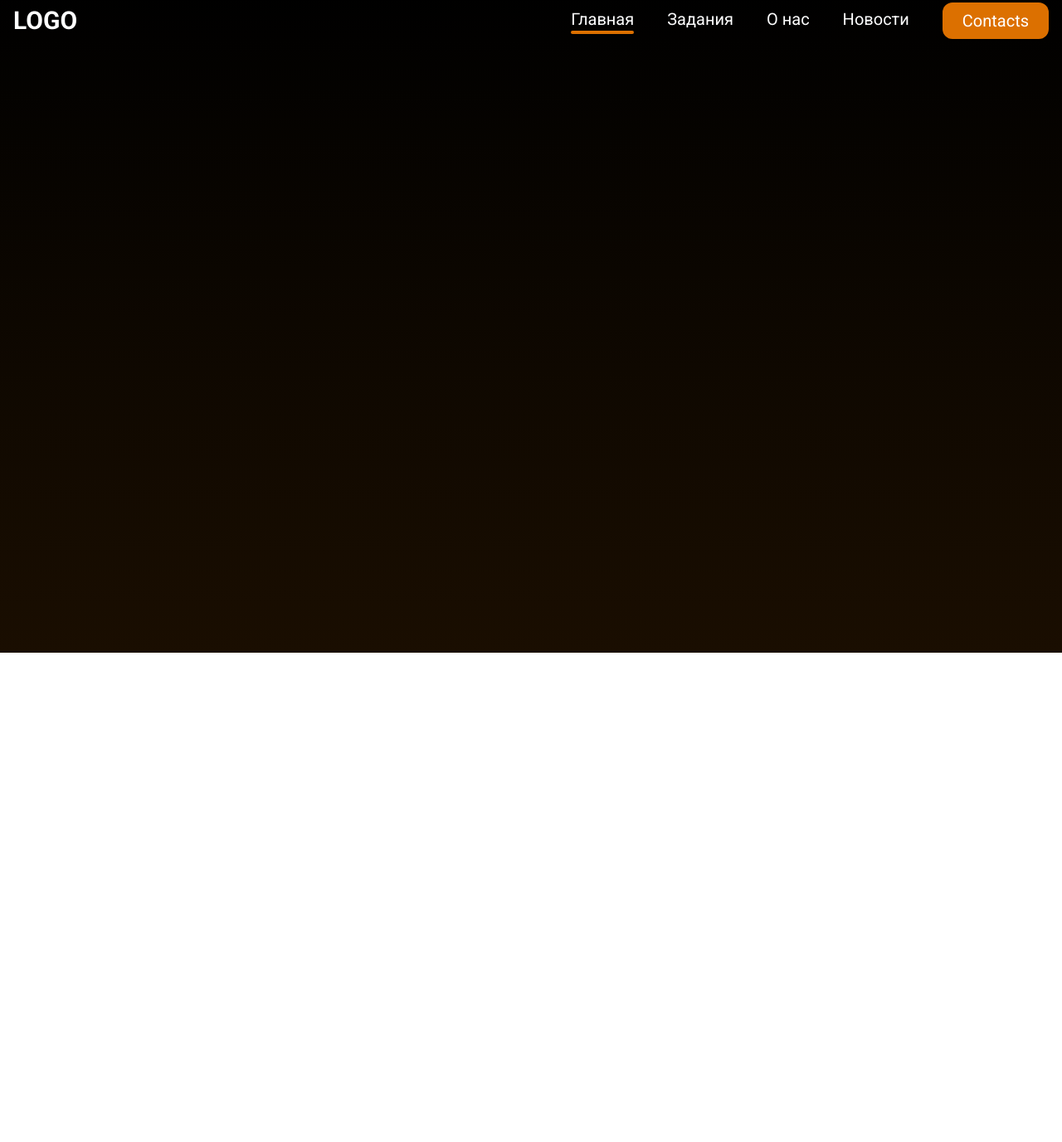
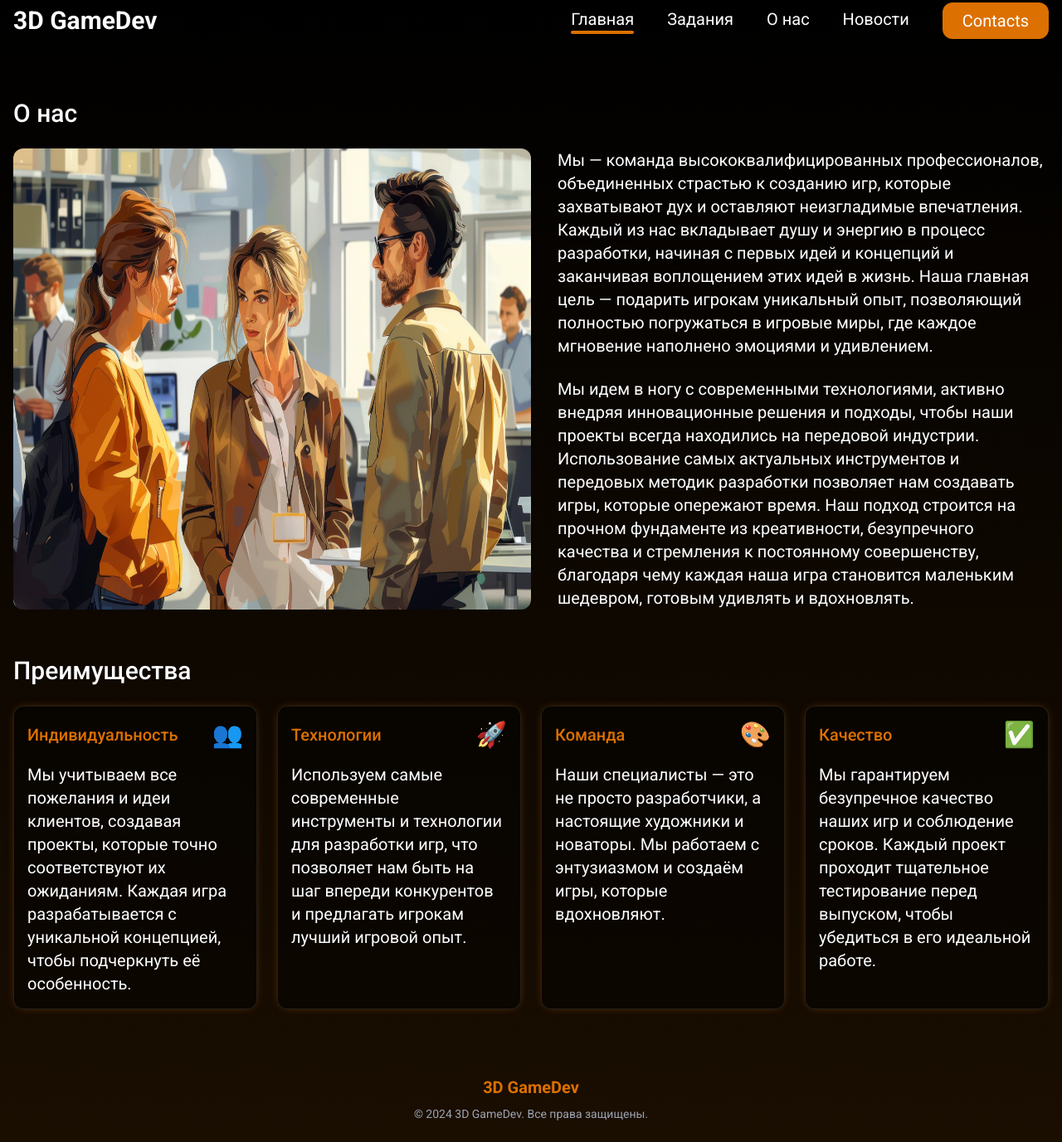
Before and after one commit to fire8327/GameDev, a plain HTML site: page Pages/about.html in a window 1280 px wide. Shown: the part 13-1390 px from the top of the page at 83% size. Before the commit the page ends 800 px from the top, so only its background shows below. Drawn offline with nearby package versions, Linux system fonts and the light colour scheme; files that its build step writes are made by us from their sources.

Commit message:
create about

```diff
--- a/Pages/about.html
+++ b/Pages/about.html
@@ -3,27 +3,73 @@
 <head>
     <meta charset="UTF-8">
     <meta name="viewport" content="width=device-width, initial-scale=1.0">
-    <title>3D GameDev</title>
+    <title>О нас</title>
     <script src="https://cdn.tailwindcss.com"></script>
-    <link rel="stylesheet" href="Assets/CSS/main.css">
+    <link rel="stylesheet" href="../Assets/CSS/main.css">
 </head>
 <body class="bg-gradient-to-b from-black to-[#1a0e01] flex flex-col min-h-screen text-xl text-white">
     <header class="container mx-auto p-4 flex items-center justify-between">
-        <a href="index.html" class="text-3xl font-semibold">LOGO</a>
+        <a href="../index.html" class="text-3xl font-semibold">3D GameDev</a>
         <div class="flex items-center gap-10">
-            <a href="" class="flex flex-col after:rounded-full after:w-full after:h-1 after:bg-[#DC7000]">Главная</a>
-            <a href="" class="flex flex-col after:rounded-full after:w-0 after:h-1 after:bg-[#DC7000] after:duration-500 after:transition-all hover:after:w-full">Задания</a>
-            <a href="" class="flex flex-col after:rounded-full after:w-0 after:h-1 after:bg-[#DC7000] after:duration-500 after:transition-all hover:after:w-full">О нас</a>
-            <a href="" class="flex flex-col after:rounded-full after:w-0 after:h-1 after:bg-[#DC7000] after:duration-500 after:transition-all hover:after:w-full">Новости</a>
+            <a href="../index.html" class="flex flex-col after:rounded-full after:w-full after:h-1 after:bg-[#DC7000]">Главная</a>
+            <a href="tasks.html" class="flex flex-col after:rounded-full after:w-0 after:h-1 after:bg-[#DC7000] after:duration-500 after:transition-all hover:after:w-full">Задания</a>
+            <a href="about.html" class="flex flex-col after:rounded-full after:w-0 after:h-1 after:bg-[#DC7000] after:duration-500 after:transition-all hover:after:w-full">О нас</a>
+            <a href="news.html" class="flex flex-col after:rounded-full after:w-0 after:h-1 after:bg-[#DC7000] after:duration-500 after:transition-all hover:after:w-full">Новости</a>
             <a href="" class="rounded-xl px-6 py-2 text-white bg-[#DC7000] duration-500 transition-all hover:bg-[#dc000063] w-fit">Contacts</a>
         </div>
     </header>
 
     <main class="my-14 container mx-auto px-4 flex flex-col gap-14">
-
+        <div class="flex flex-col gap-6">
+            <p class="text-3xl font-medium">О нас</p>
+            <div class="flex gap-8">
+                <img src="../Assets/Images/about/main.jpg" alt="" class="w-1/2 rounded-xl">
+                <div class="flex flex-col gap-6 w-1/2">
+                    <p>Мы — команда высококвалифицированных профессионалов, объединенных страстью к созданию игр, которые захватывают дух и оставляют неизгладимые впечатления. Каждый из нас вкладывает душу и энергию в процесс разработки, начиная с первых идей и концепций и заканчивая воплощением этих идей в жизнь. Наша главная цель — подарить игрокам уникальный опыт, позволяющий полностью погружаться в игровые миры, где каждое мгновение наполнено эмоциями и удивлением.</p>
+                    <p>Мы идем в ногу с современными технологиями, активно внедряя инновационные решения и подходы, чтобы наши проекты всегда находились на передовой индустрии. Использование самых актуальных инструментов и передовых методик разработки позволяет нам создавать игры, которые опережают время. Наш подход строится на прочном фундаменте из креативности, безупречного качества и стремления к постоянному совершенству, благодаря чему каждая наша игра становится маленьким шедевром, готовым удивлять и вдохновлять.</p>
+                </div>
+            </div>
+        </div>
+        <div class="flex flex-col gap-6">
+            <p class="text-3xl font-medium">Преимущества</p>
+            <div class="grid grid-cols-4 gap-6">
+                <div class="flex flex-col gap-4 rounded-xl p-4 border border-white/10 shadow-[0px_0px_13px_-7px_#DC7000] bg-black/50">
+                    <div class="flex items-center justify-between font-medium text-[#DC7000]">
+                        <p>Индивидуальность</p>
+                        <p class="text-3xl">👥</p>
+                    </div>
+                    <p>Мы учитываем все пожелания и идеи клиентов, создавая проекты, которые точно соответствуют их ожиданиям. Каждая игра разрабатывается с уникальной концепцией, чтобы подчеркнуть её особенность.</p>
+                </div>
+                <div class="flex flex-col gap-4 rounded-xl p-4 border border-white/10 shadow-[0px_0px_13px_-7px_#DC7000] bg-black/50">
+                    <div class="flex items-center justify-between font-medium text-[#DC7000]">
+                        <p>Технологии</p>
+                        <p class="text-3xl">🚀</p>
+                    </div>
+                    <p>Используем самые современные инструменты и технологии для разработки игр, что позволяет нам быть на шаг впереди конкурентов и предлагать игрокам лучший игровой опыт.</p>
+                </div>
+                <div class="flex flex-col gap-4 rounded-xl p-4 border border-white/10 shadow-[0px_0px_13px_-7px_#DC7000] bg-black/50">
+                    <div class="flex items-center justify-between font-medium text-[#DC7000]">
+                        <p>Команда</p>
+                        <p class="text-3xl">🎨</p>
+                    </div>
+                    <p>Наши специалисты — это не просто разработчики, а настоящие художники и новаторы. Мы работаем с энтузиазмом и создаём игры, которые вдохновляют.</p>
+                </div>
+                <div class="flex flex-col gap-4 rounded-xl p-4 border border-white/10 shadow-[0px_0px_13px_-7px_#DC7000] bg-black/50">
+                    <div class="flex items-center justify-between font-medium text-[#DC7000]">
+                        <p>Качество</p>
+                        <p class="text-3xl">✅</p>
+                    </div>
+                    <p>Мы гарантируем безупречное качество наших игр и соблюдение сроков. Каждый проект проходит тщательное тестирование перед выпуском, чтобы убедиться в его идеальной работе.</p>
+                </div>
+            </div>
+        </div>
     </main>
 
+    <footer class="text-center py-6 flex flex-col gap-2 mt-auto">
+        <div class="text-[#DC7000] font-semibold">3D GameDev</div>
+        <p class="text-sm text-gray-400">© 2024 3D GameDev. Все права защищены.</p>
+    </footer>
 
-    <script src="Assets/JS/main.js"></script>
+    <script src="../Assets/JS/main.js"></script>
 </body>
 </html>
```
Also changed, not shown: Pages/news.html (added, +33 -0 lines), index.html (+13 -9 lines).
